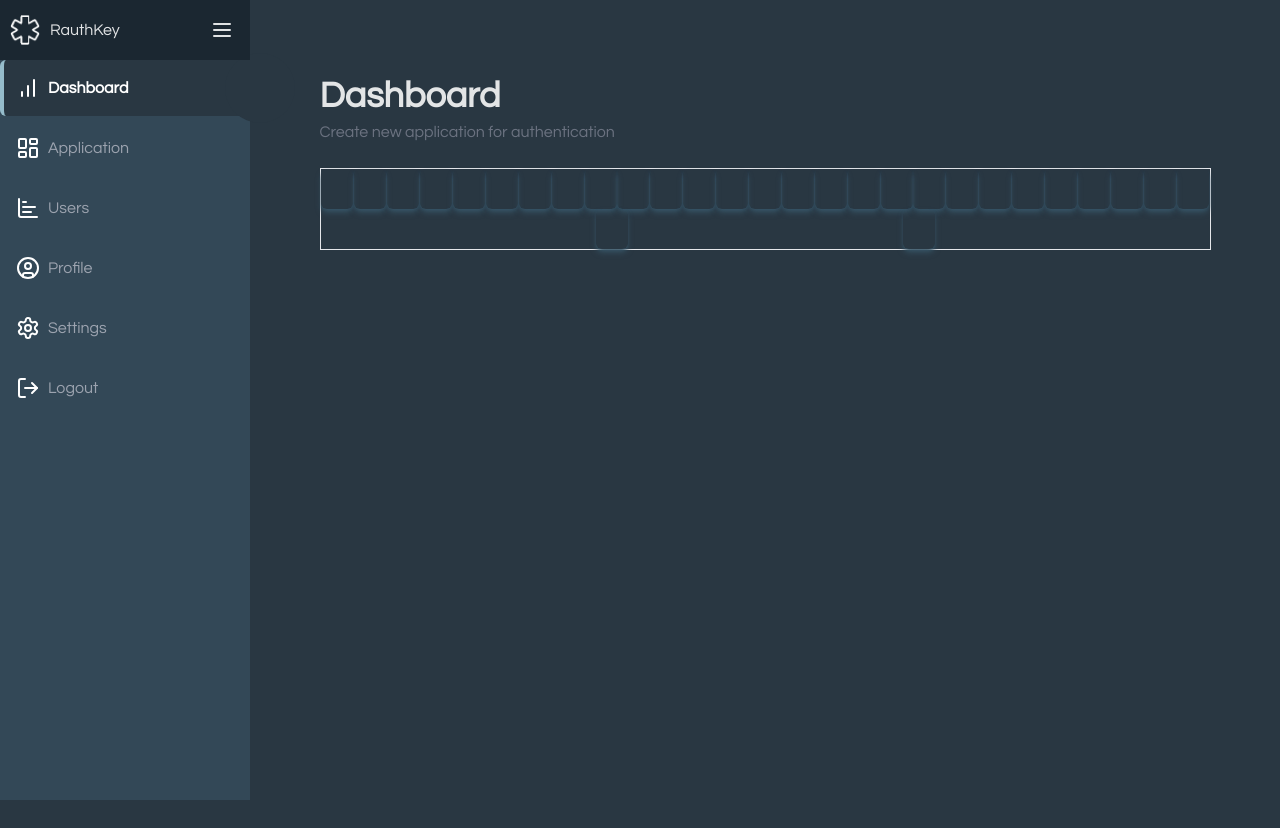
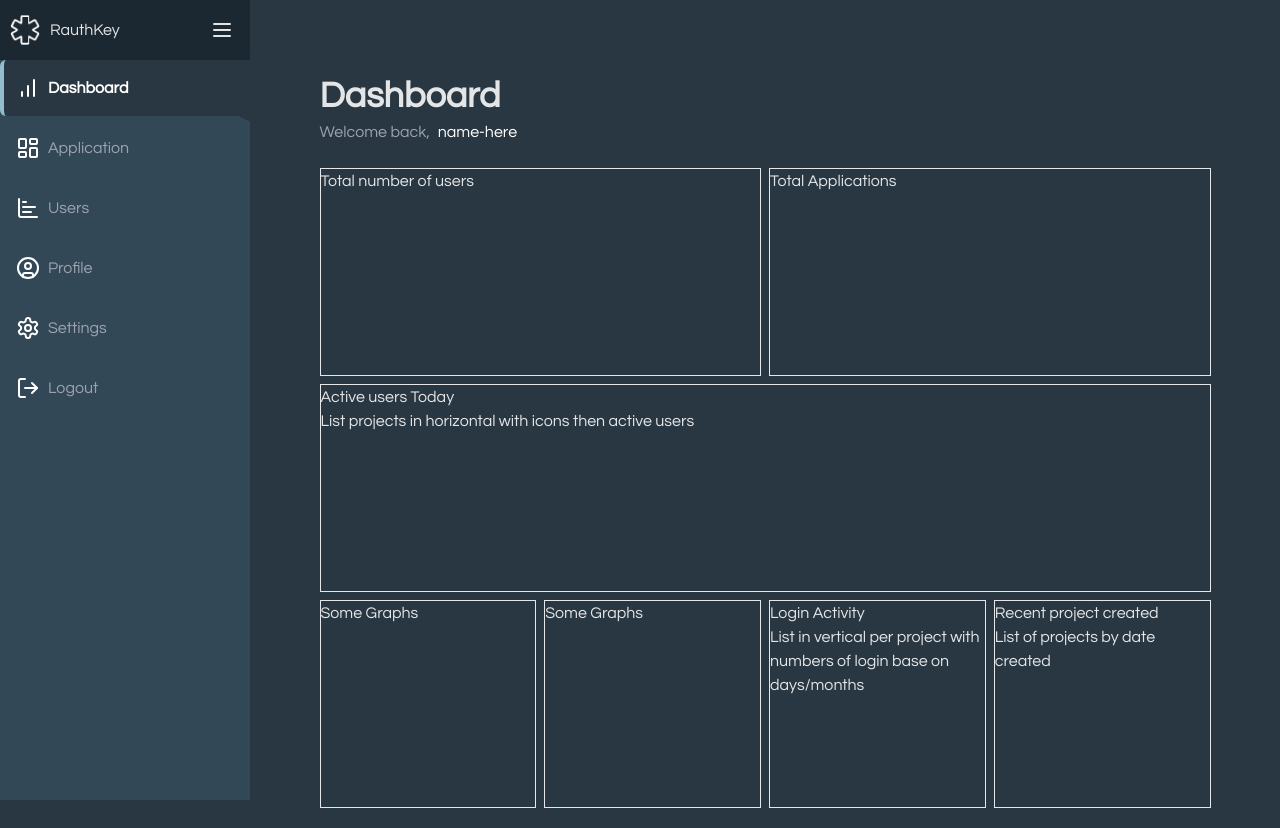
Before and after one commit to JeyBySy/RAuthkey, a React (Vite) app in the folder client/: page /dashboard in a window 1280 px wide. Before the commit the page ends 800 px from the top, so only its background shows below. Built offline with nearby package versions, Linux system fonts and the light colour scheme; sample sign-in values are in the browser's storage.

Commit message:
Make template for dashboard data

```diff
--- /dev/null
+++ b/client/src/components/Dashboard/StatisticsCard.jsx
@@ -0,0 +1,18 @@
+/* eslint-disable react/prop-types */
+import DashboardCard from './DashboardCard';
+
+const StatisticsCard = ({ title, value, children }) => {
+    return (
+        <DashboardCard cardTitle={title} className="">
+            <div className="flex items-center">
+                <div className="text-4xl font-bold">{value}</div>
+                {children ?? <div className='w-full'>
+                    {children}
+                </div>}
+            </div>
+
+        </DashboardCard>
+    );
+}
+
+export default StatisticsCard
--- a/client/src/pages/Application/Application.jsx
+++ b/client/src/pages/Application/Application.jsx
@@ -98,7 +98,7 @@ const Application = () => {
                 <div className="flex mb-5">
                     <div className='w-full leading-8'>
                         <h1 className="title_page">Applications</h1>
-                        <span className='text-gray-500'>Create new application for authentication</span>
+                        <span className='text-gray-400'>Create new application for authentication</span>
                     </div>
                     <button className="w-[250px] bg-elephant-400  py-2 rounded hover:bg-elephant-500 h-fit flex items-center justify-center gap-2" onClick={openModal}>
                         <svg className="w-3 h-3 text-white " aria-hidden="true" xmlns="http://www.w3.org/2000/svg" fill="none" viewBox="0 0 18 18">
@@ -116,7 +116,7 @@ const Application = () => {
                 ) : (
                     <div className="flex flex-row gap-2 flex-wrap justify-start overflow-auto ">
                         {applications?.map((project) => (
-                            <div key={project.project_code} className="justify-start rounded-lg border border-elephant-800 hover:border-elephant-300 w-full lg:max-w-[360px] bg-gradient-to-tl from-elephant-700 hover:bg-gradient-to-br hover:from-elephant-600 ">
+                            <div key={project.project_code} className="justify-start rounded border border-elephant-800 hover:shadow-elephant-100 w-full lg:max-w-[360px] bg-gradient-to-tl from-elephant-700 hover:bg-gradient-to-br hover:from-elephant-600 ">
                                 <ApplicationsCard
                                     projectCode={project.project_code}
                                     projectLogo={logo}
--- a/client/src/pages/Dashboard/Dashboard.jsx
+++ b/client/src/pages/Dashboard/Dashboard.jsx
@@ -1,6 +1,3 @@
-// import Main from './Main';
-
-import DashboardCard from "../../components/Dashboard/DashboardCard"
 
 const Dashboard = () => {
     return (
@@ -8,41 +5,37 @@ const Dashboard = () => {
             <div className="flex mb-5">
                 <div className='w-full leading-8'>
                     <h1 className="title_page">Dashboard</h1>
-                    <span className='text-gray-500'>Create new application for authentication</span>
+                    <span className='text-gray-400 flex gap-2 items-center'>Welcome back, <p className="text-white">name-here</p></span>
                 </div>
             </div>
-            <div className="flex flex-wrap flex-row justify-evenly items-center w-full border">
-                <DashboardCard />
-                <DashboardCard />
-                <DashboardCard />
-                <DashboardCard />
-                <DashboardCard />
-                <DashboardCard />
-                <DashboardCard />
-                <DashboardCard />
-                <DashboardCard />
-                <DashboardCard />
-                <DashboardCard />
-                <DashboardCard />
-                <DashboardCard />
-                <DashboardCard />
-                <DashboardCard />
-                <DashboardCard />
-                <DashboardCard />
-                <DashboardCard />
-                <DashboardCard />
-                <DashboardCard />
-                <DashboardCard />
-                <DashboardCard />
-                <DashboardCard />
-                <DashboardCard />
-                <DashboardCard />
-                <DashboardCard />
-                <DashboardCard />
-                <DashboardCard />
-                <DashboardCard />
+            <div className="grid grid-cols-4 grid-rows-6 gap-2 h-[80vh]">
+                <div className="col-span-2 row-span-2 border">
+                    Total number of users
+                </div>
+                <div className="col-span-2 row-span-2 col-start-3 border">
+                    Total Applications
+                </div>
+                <div className="col-span-4 row-start-3 row-span-2 border overflow-y-auto">
+                    Active users Today <br />
+                    List projects in horizontal with icons then active users
+                </div>
+                <div className="row-start-5 row-span-2 border h-auto">
+                    Some Graphs
+                </div>
+                <div className="row-start-5 row-span-2 border h-auto">
+                    Some Graphs
+                </div>
+                <div className="row-start-5 row-span-2 border h-auto">
+                    Login Activity <br />
+                    List in vertical per project with numbers of login base on days/months
+                </div>
+                <div className="row-start-5 row-span-2 border h-auto">
+                    Recent project created <br />
+                    List of projects by date created
+                </div>
+            </div>
 
-            </div>
+
         </div>
 
     )
```
